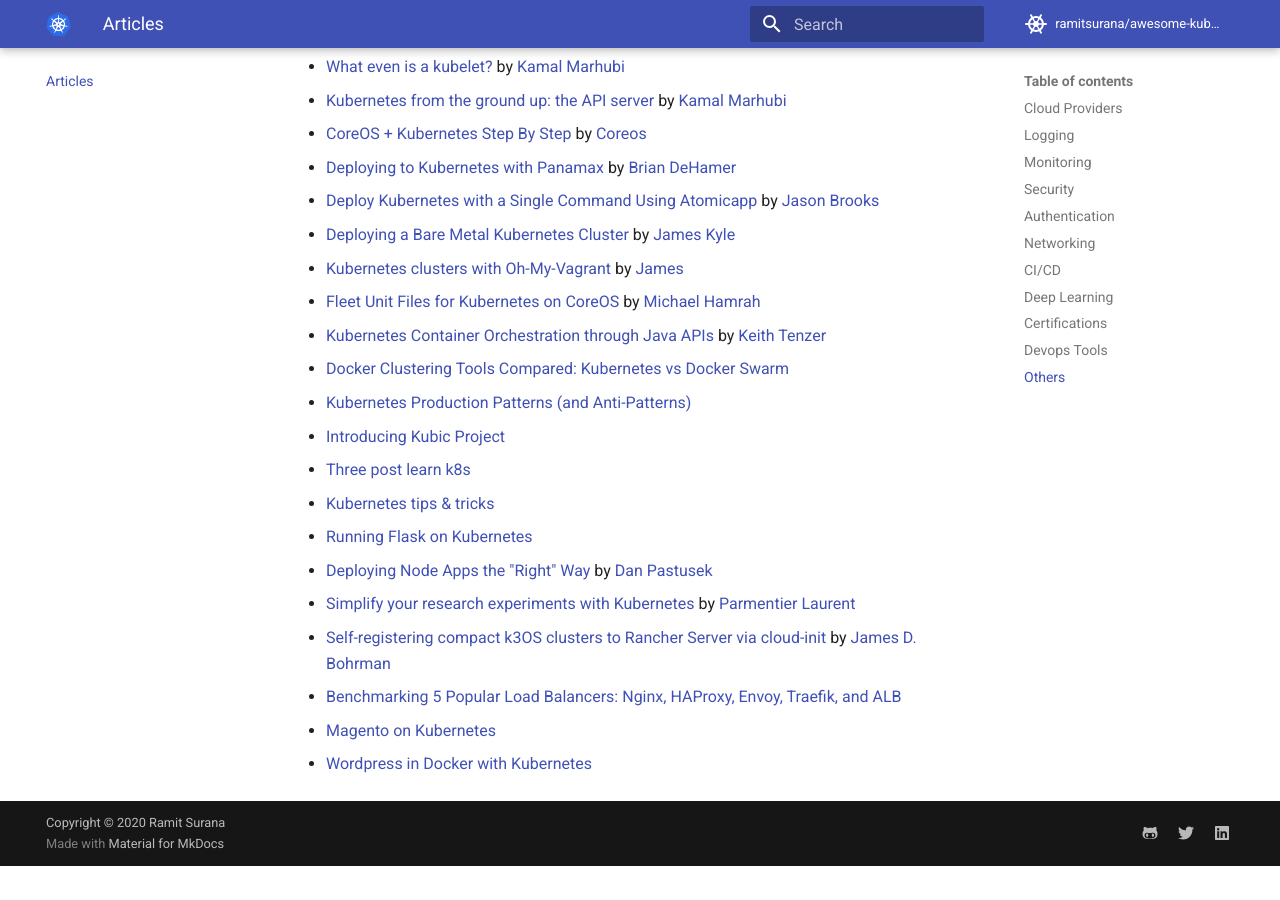
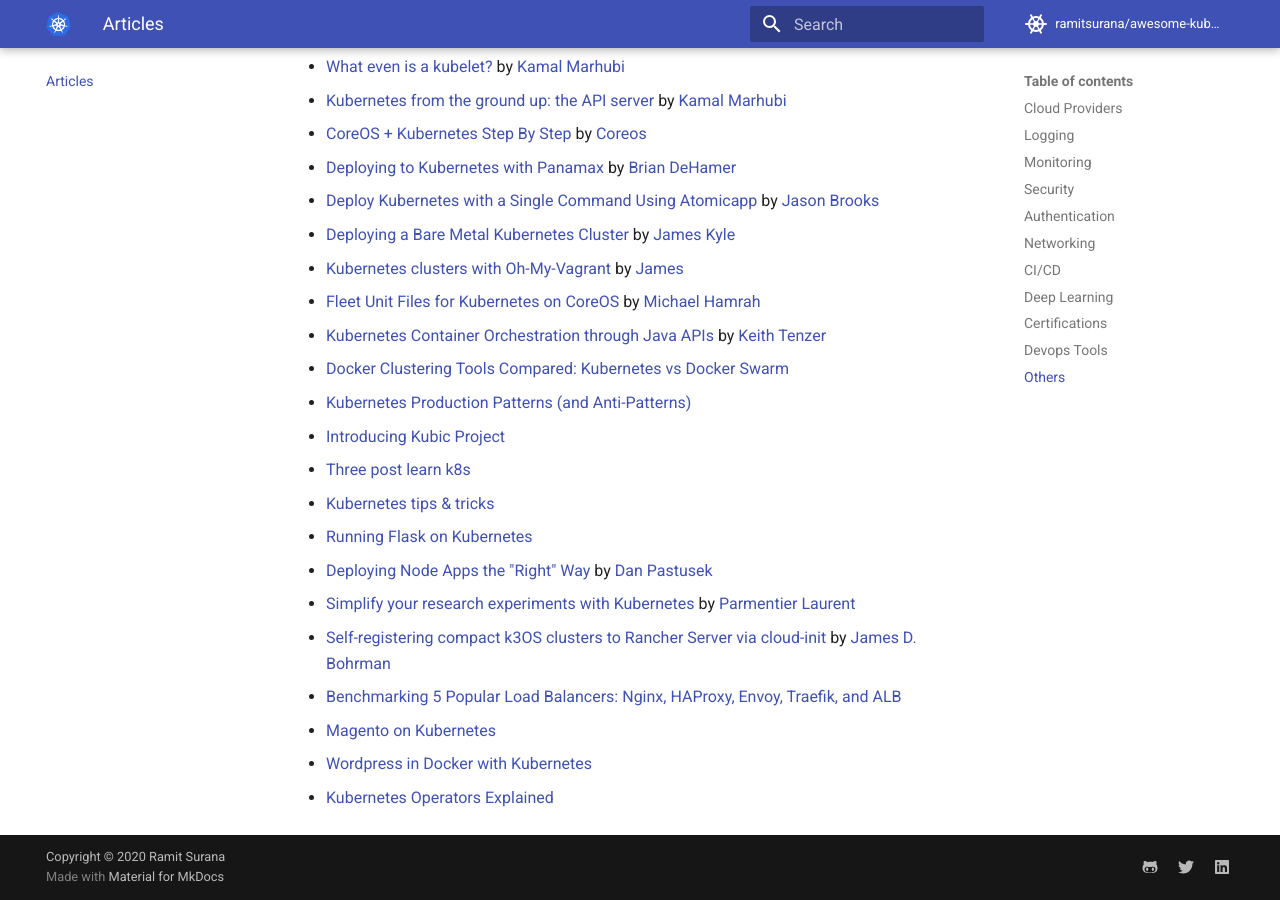
Before and after one commit to ramitsurana/awesome-kubernetes, an MkDocs documentation site: the page built from docs/articles/articles.md, in a window 1280 px wide and 900 px high, scrolled down 3188 px. Built offline with MkDocs 1.6.1 and Material for MkDocs 9.7.7, drawn with Linux system fonts in a browser that asks for light colours; comment, search, counter and statistics services are not loaded; before the commit the page ends 4054 px from its top, so only the background shows below that.

Commit message:
add Kubernetes Operators Explained

```diff
--- a/docs/articles/articles.md
+++ b/docs/articles/articles.md
@@ -59,7 +59,6 @@ Useful Articles
 - [Comparison of Networking Solutions for Kubernetes](http://machinezone.github.io/research/networking-solutions-for-kubernetes/)
 - [IPVS-Based In-Cluster Load Balancing Deep Dive](https://kubernetes.io/blog/2018/07/09/ipvs-based-in-cluster-load-balancing-deep-dive/)
 
-
 ### [CI/CD](#ci/cd)
 
 - [GitOps: High-Velocity CI/CD for Kubernetes](http://dzone.com/articles/gitops-high-velocity-cicd-for-kubernetes)
@@ -91,8 +90,8 @@ Useful Articles
 - [Deploying Kubernetes with SaltStack](http://www.dasblinkenlichten.com/deploying-kubernetes-with-saltstack/) by [Jon Langemak](https://twitter.com/blinken_lichten)
 
 ### [Others](#others)
-*  [Packaging Multiple Resources together](https://planet.jboss.org/post/kubernetes_application_package_multiple_resources_together) by Arun Gupta
-*  [Scaling Docker with Kubernetes](http://www.infoq.com/articles/scaling-docker-with-kubernetes) by [Carlos Sanchez](https://twitter.com/csanchez)
+* [Packaging Multiple Resources together](https://planet.jboss.org/post/kubernetes_application_package_multiple_resources_together) by Arun Gupta
+* [Scaling Docker with Kubernetes](http://www.infoq.com/articles/scaling-docker-with-kubernetes) by [Carlos Sanchez](https://twitter.com/csanchez)
 * [Creating a Kubernetes Cluster to Run Docker Formatted Container Images](http://access.redhat.com/articles/1353773) by [Chris Negus](https://twitter.com/linuxcricket)
 * [Containerizing Docker on Kubernetes !!](http://www.linkedin.com/pulse/containerizing-docker-kubernetes-ramit-surana) by [Ramit Surana](https://twitter.com/ramitsurana)
 * [Quay: Introducing an Application Registry for Kubernetes](http://coreos.com/blog/quay-application-registry-for-kubernetes.html) by Antoine Legrand
@@ -118,3 +117,4 @@ Useful Articles
 * [Benchmarking 5 Popular Load Balancers: Nginx, HAProxy, Envoy, Traefik, and ALB](https://www.loggly.com/blog/benchmarking-5-popular-load-balancers-nginx-haproxy-envoy-traefik-and-alb/)
 * [Magento on Kubernetes](https://buddy.works/guides/magento-kubernetes)
 * [Wordpress in Docker with Kubernetes](https://buddy.works/guides/wordpress-docker-kubernetes-part-3)
+* [Kubernetes Operators Explained](https://pperzyna.com/blog/kubernetes-operators-explained/)
```
